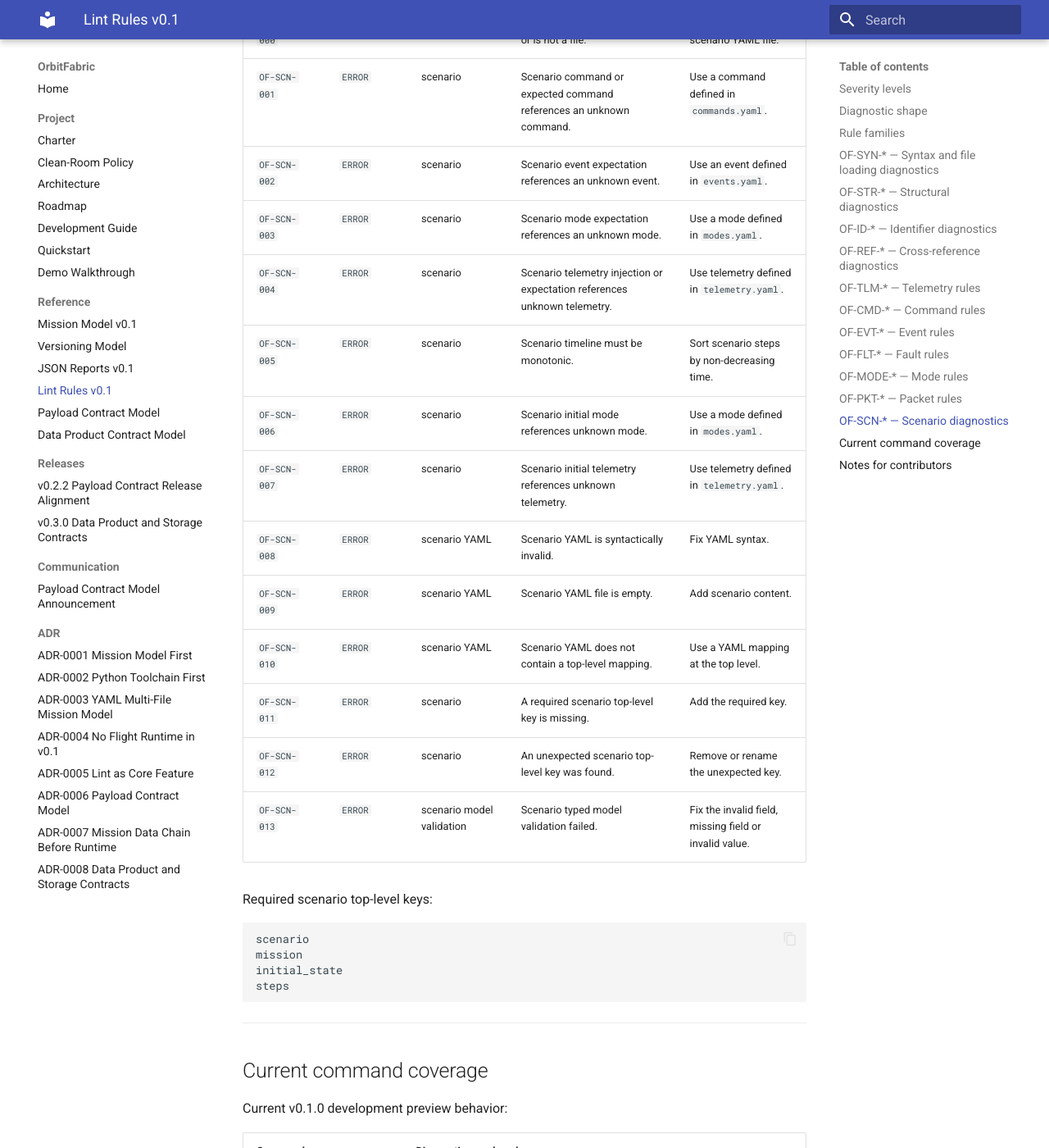
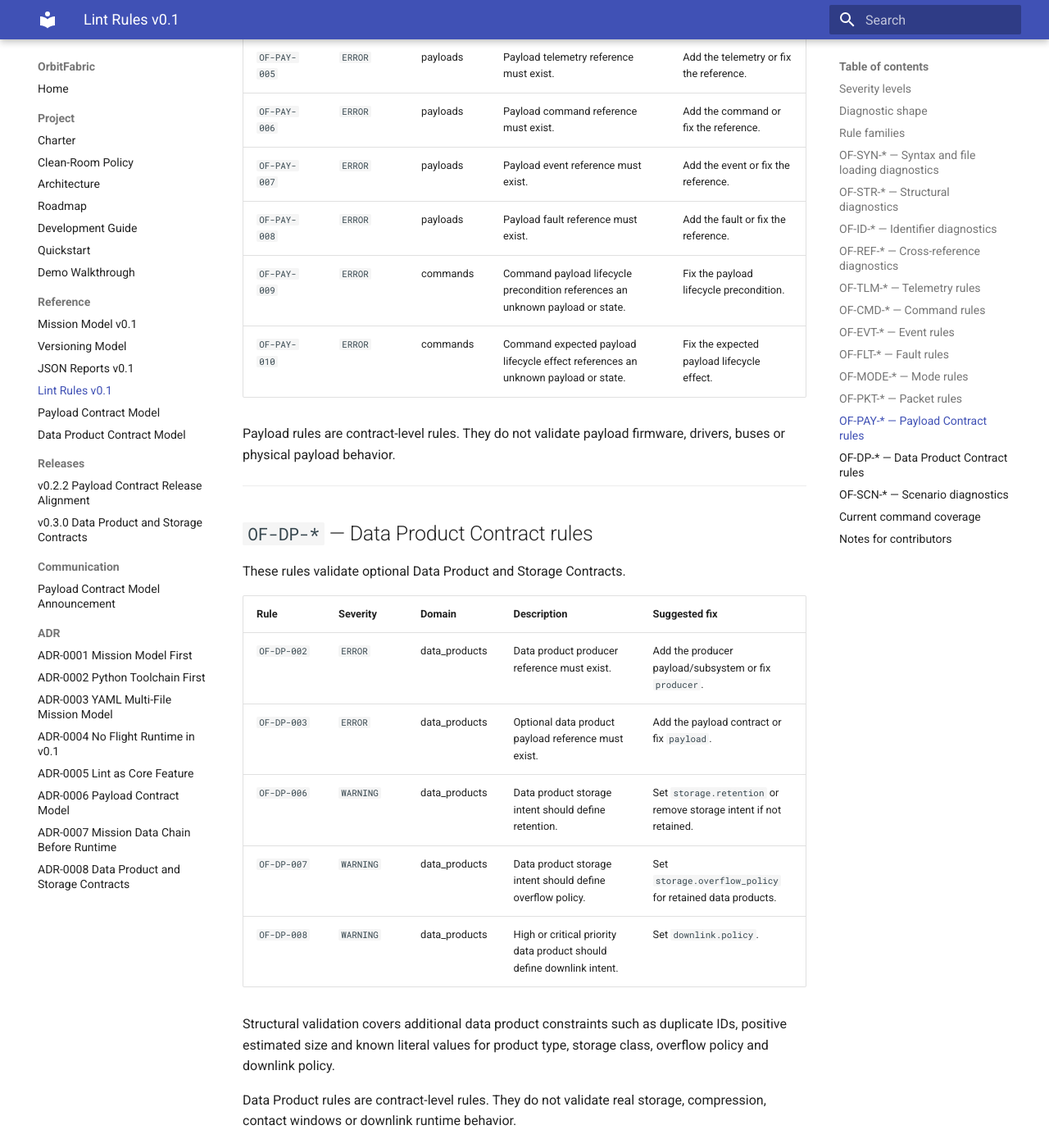
Before and after one commit to FAROTECH/orbitfabric, an MkDocs documentation site: the page built from docs/reference/lint-rules-v0.1.md, in a window 1280 px wide and 1400 px high, scrolled down 8412 px. Shown: the whole window at 82% size. Built offline with MkDocs 1.6.1 and Material for MkDocs 9.7.7, drawn with Linux system fonts in a browser that asks for light colours; some of the changed text lies outside the part shown.

Commit message:
docs: document payload and data product lint rules

````diff
--- a/docs/reference/lint-rules-v0.1.md
+++ b/docs/reference/lint-rules-v0.1.md
@@ -1,6 +1,12 @@
-# Diagnostics and Lint Rules v0.1
+# Diagnostics and Lint Rules
 
-This page documents the diagnostics and lint rules currently implemented by OrbitFabric v0.1.0 development preview.
+This page documents the diagnostics and lint rules currently implemented by OrbitFabric.
+
+Current documented baseline:
+
+```text
+v0.3.0 — Data Product and Storage Contracts
+```
 
 OrbitFabric diagnostics are intentionally actionable. A diagnostic should tell the user:
 
@@ -62,16 +68,6 @@ OrbitFabric diagnostics expose a common diagnostic shape across Mission Model lo
 
 The `suggestion` field is intentionally optional, but it should be provided whenever OrbitFabric can recommend a clear and safe corrective action.
 
-Examples:
-
-```text
-ERROR OF-SYN-002 telemetry.yaml required Mission Model file is missing Suggestion: Add the required Mission Model file 'telemetry.yaml'.
-
-ERROR OF-SCN-001 scenario.yaml battery_low_during_payload scenario command references unknown command 'payload.unknown_command' Suggestion: Use a command defined in commands.yaml.
-```
-
-Loader diagnostics and lint findings are implemented by different internal types, but they should remain aligned at the user-facing level.
-
 ---
 
 ## Rule families
@@ -88,6 +84,8 @@ Loader diagnostics and lint findings are implemented by different internal types
 | `OF-FLT-*` | Fault engineering lint rules. |
 | `OF-MODE-*` | Mode and mode-transition diagnostics. |
 | `OF-PKT-*` | Packet engineering lint rules. |
+| `OF-PAY-*` | Payload Contract lint rules. |
+| `OF-DP-*` | Data Product Contract lint rules. |
 | `OF-SCN-*` | Scenario loading and scenario reference diagnostics. |
 
 ---
@@ -118,6 +116,13 @@ packets.yaml
 policies.yaml
 ```
 
+Current optional Mission Model files:
+
+```text
+payloads.yaml
+data_products.yaml
+```
+
 ---
 
 ## `OF-STR-*` — Structural diagnostics
@@ -129,12 +134,6 @@ These diagnostics are produced during Mission Model structural validation.
 | `OF-STR-001` | `ERROR` | top-level key | A required top-level key is missing from a Mission Model YAML file. | Add the expected top-level key. |
 | `OF-STR-002` | `ERROR` | top-level key | An unexpected top-level key was found in a Mission Model YAML file. | Remove or rename the unexpected key. |
 | `OF-STR-003` | `ERROR` | typed model validation | Pydantic model validation failed. | Fix the field type, required field or invalid value. |
-
-Example:
-
-```text
-ERROR OF-STR-001 telemetry.yaml telemetry missing required top-level key 'telemetry'
-```
 
 ---
 
@@ -154,6 +153,8 @@ commands
 events
 faults
 packets
+payloads
+data_products
 ```
 
 ---
@@ -174,12 +175,6 @@ These rules check that Mission Model objects reference existing objects.
 | `OF-REF-008` | `ERROR` | commands | Command allowed mode does not reference an existing mode. | Add the mode or fix `allowed_modes`. |
 | `OF-REF-009` | `ERROR` | faults | Fault recovery references an unknown target mode. | Add the mode or fix `recovery.mode_transition`. |
 | `OF-REF-010` | `ERROR` | packets | Packet references unknown telemetry. | Add the telemetry item or fix packet `telemetry`. |
-
-Example:
-
-```text
-ERROR OF-REF-005 faults.yaml eps.battery_low_fault fault condition references unknown telemetry 'eps.battery.vbat'
-```
 
 ---
 
@@ -214,14 +209,6 @@ float64
 | `OF-CMD-006` | `WARNING` | commands | Command should define expected effects. | Add `expected_effects` or explicitly justify no expected effects. |
 | `OF-CMD-007` | `ERROR` | commands | A medium, high or critical-risk command is allowed in `SAFE` mode. | Remove `SAFE` from `allowed_modes` or lower the command risk. |
 
-Risk levels treated as risky by `OF-CMD-007`:
-
-```text
-medium
-high
-critical
-```
-
 ---
 
 ## `OF-EVT-*` — Event rules
@@ -259,6 +244,45 @@ Note: `OF-FLT-005` is currently emitted by cross-reference validation because it
 |---|---|---|---|---|
 | `OF-PKT-002` | `ERROR` | packets | Packet must not be empty. | Add at least one telemetry item to the packet. |
 | `OF-PKT-003` | `ERROR` | packets | Packet `max_payload_bytes` must be positive. | Set `max_payload_bytes` to a positive integer. |
+
+---
+
+## `OF-PAY-*` — Payload Contract rules
+
+These rules validate optional Payload / IOD Payload Contracts.
+
+| Rule | Severity | Domain | Description | Suggested fix |
+|---|---|---|---|---|
+| `OF-PAY-001` | `ERROR` | payloads | Payload subsystem reference must exist. | Add the subsystem or fix `payload.subsystem`. |
+| `OF-PAY-002` | `ERROR` | payloads | Payload subsystem must have type `payload`. | Link the payload contract to a payload subsystem. |
+| `OF-PAY-003` | `ERROR` | payloads | Payload lifecycle must define an initial state. | Add `lifecycle.initial_state`. |
+| `OF-PAY-004` | `ERROR` | payloads | Payload lifecycle initial state must exist in lifecycle states. | Add the state or fix `initial_state`. |
+| `OF-PAY-005` | `ERROR` | payloads | Payload telemetry reference must exist. | Add the telemetry or fix the reference. |
+| `OF-PAY-006` | `ERROR` | payloads | Payload command reference must exist. | Add the command or fix the reference. |
+| `OF-PAY-007` | `ERROR` | payloads | Payload event reference must exist. | Add the event or fix the reference. |
+| `OF-PAY-008` | `ERROR` | payloads | Payload fault reference must exist. | Add the fault or fix the reference. |
+| `OF-PAY-009` | `ERROR` | commands | Command payload lifecycle precondition references an unknown payload or state. | Fix the payload lifecycle precondition. |
+| `OF-PAY-010` | `ERROR` | commands | Command expected payload lifecycle effect references an unknown payload or state. | Fix the expected payload lifecycle effect. |
+
+Payload rules are contract-level rules. They do not validate payload firmware, drivers, buses or physical payload behavior.
+
+---
+
+## `OF-DP-*` — Data Product Contract rules
+
+These rules validate optional Data Product and Storage Contracts.
+
+| Rule | Severity | Domain | Description | Suggested fix |
+|---|---|---|---|---|
+| `OF-DP-002` | `ERROR` | data_products | Data product producer reference must exist. | Add the producer payload/subsystem or fix `producer`. |
+| `OF-DP-003` | `ERROR` | data_products | Optional data product payload reference must exist. | Add the payload contract or fix `payload`. |
+| `OF-DP-006` | `WARNING` | data_products | Data product storage intent should define retention. | Set `storage.retention` or remove storage intent if not retained. |
+| `OF-DP-007` | `WARNING` | data_products | Data product storage intent should define overflow policy. | Set `storage.overflow_policy` for retained data products. |
+| `OF-DP-008` | `WARNING` | data_products | High or critical priority data product should define downlink intent. | Set `downlink.policy`. |
+
+Structural validation covers additional data product constraints such as duplicate IDs, positive estimated size and known literal values for product type, storage class, overflow policy and downlink policy.
+
+Data Product rules are contract-level rules. They do not validate real storage, compression, contact windows or downlink runtime behavior.
 
 ---
 
@@ -296,7 +320,7 @@ steps
 
 ## Current command coverage
 
-Current v0.1.0 development preview behavior:
+Current behavior:
 
 | Command | Diagnostics produced |
 |---|---|
````
Also changed, not shown: other parts of docs/reference/lint-rules-v0.1.md (+0 -2 lines).
